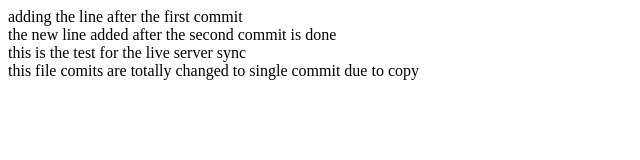
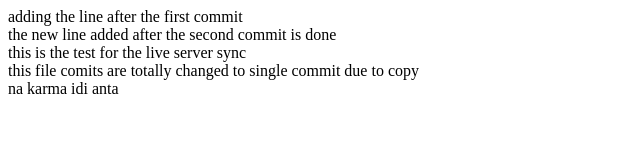
Before and after one commit to Hemanth-Kumar-Rajoli/try-onece-more, a website: page index.html in a window 1280 px wide. Shown: the whole page, without its empty margins (0-640 px from the left). Drawn offline with Linux system fonts and the light colour scheme.

Commit message:
this is second commit

```diff
--- a/index.html
+++ b/index.html
@@ -10,5 +10,6 @@
     <div>the new line added after the second commit is done</div>
     <div>this is the test for the live server sync</div>
     <div>this file comits are totally changed to single commit due to copy</div>
+    <div>na karma idi anta</div>
 </body>
 </html>
```
